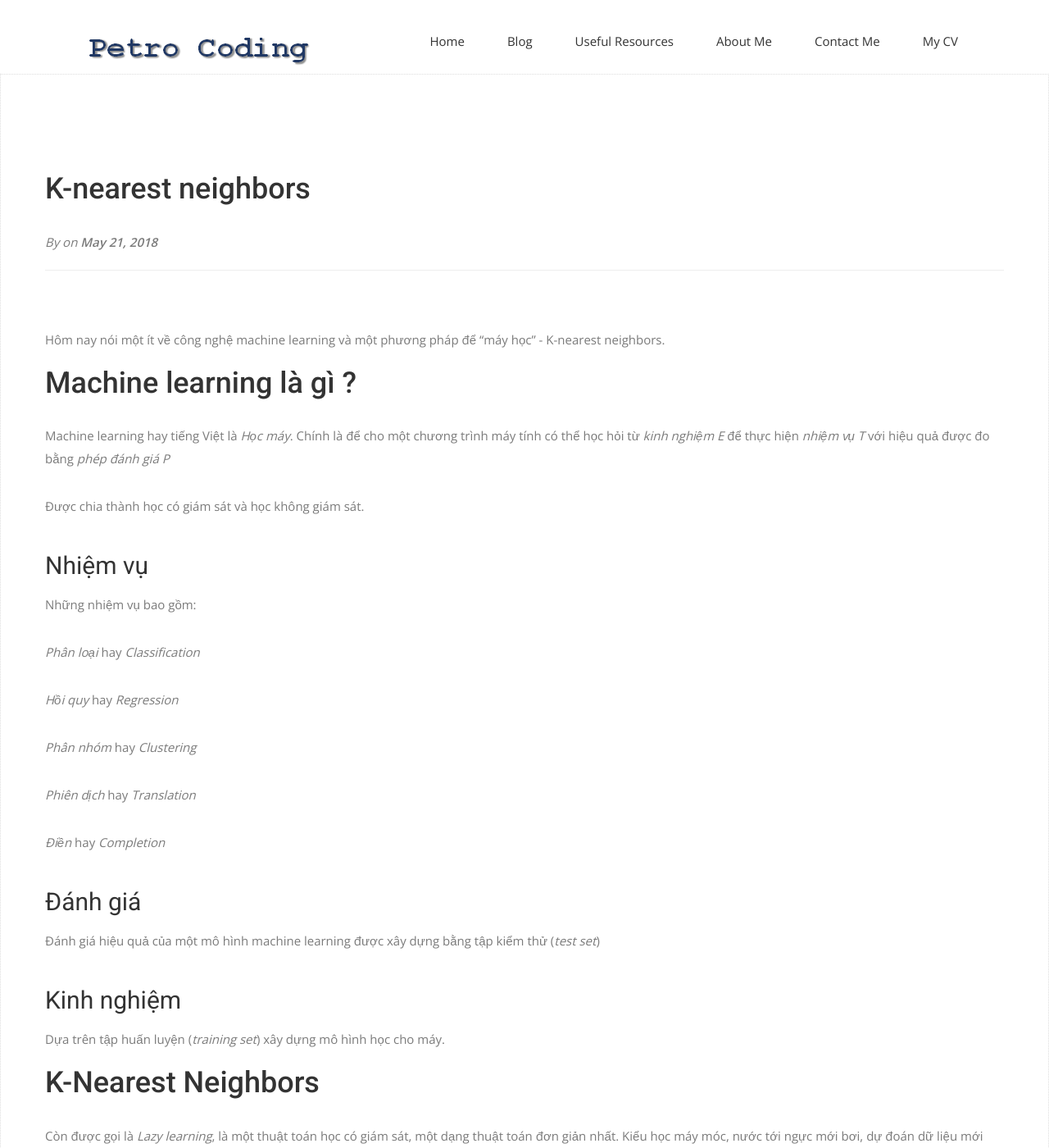
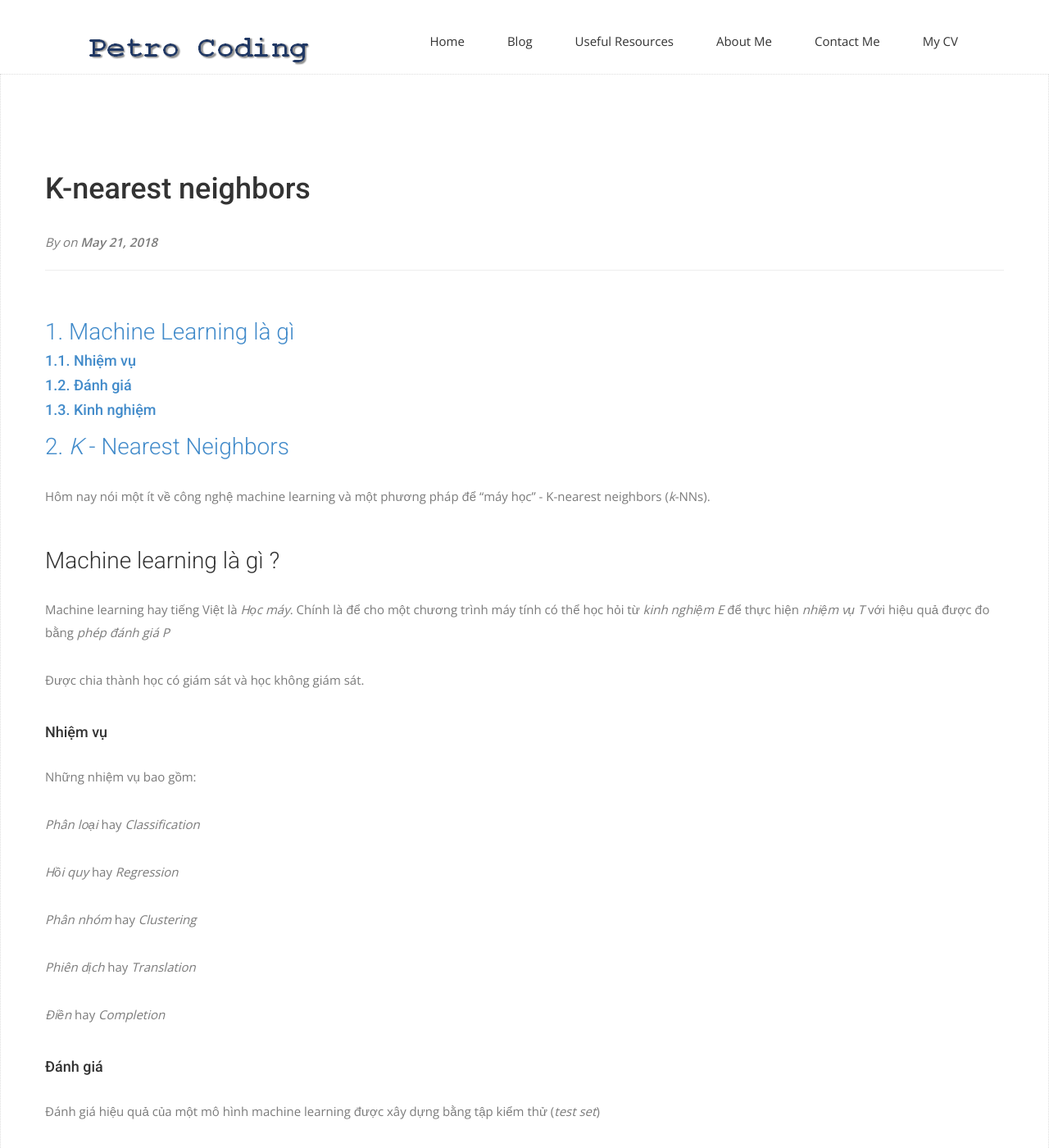
Before and after one commit to YanGBloG/superseded, a Jekyll site: the page built from _posts/2018-05-21-knn.md, in a window 1280 px wide and 1400 px high. Shown: the whole window at 82% size. Built offline with Jekyll 4.4.1, drawn with Linux system fonts in a browser that asks for light colours; nearby versions of some CDN libraries; some web fonts are replaced; library files that are not in the unit come from our copies; some of the changed text lies outside the part shown.

Commit message:
Update 2018-05-21-knn.md

```diff
--- a/_posts/2018-05-21-knn.md
+++ b/_posts/2018-05-21-knn.md
@@ -2,18 +2,30 @@
 layout: post
 title: K-nearest neighbors
 tags: [machine learning]
-image: /img/logoPython.png
+
 ---
+<!-- TOC -->
+### <a href="#-machine-learning">1. Machine Learning là gì</a>
+#### <a href="#-nhiem-vu">1.1. Nhiệm vụ</a>
+#### <a href="#-danh-gia">1.2. Đánh giá</a>
+#### <a href="#-kinh-nghiem">1.3. Kinh nghiệm</a>
+### <a href="#-nearest-neighbor">2. _K_ - Nearest Neighbors</a>
+<!-- END TOC -->
 
-Hôm nay nói một ít về công nghệ machine learning và một phương pháp để "máy học" - K-nearest neighbors.
 
-# Machine learning là gì ?
+Hôm nay nói một ít về công nghệ machine learning và một phương pháp để "máy học" - K-nearest neighbors (_k_-NNs).
+
+<a name="-machine-learning">
+
+### Machine learning là gì ?
 
 Machine learning hay tiếng Việt là *Học máy*. Chính là để cho một chương trình máy tính có thể học hỏi từ *kinh nghiệm E* để thực hiện *nhiệm vụ T* với hiệu quả được đo bằng *phép đánh giá P*
 
 Được chia thành học có giám sát và học không giám sát.
 
-## Nhiệm vụ
+<a name="-nhiem-vu">
+
+#### Nhiệm vụ
 
 Những nhiệm vụ bao gồm:
 
@@ -27,15 +39,21 @@ Những nhiệm vụ bao gồm:
 
  *Điền* hay *Completion*
 
-## Đánh giá
+<a name="-danh-gia">
+
+#### Đánh giá
 
 Đánh giá hiệu quả của một mô hình machine learning được xây dựng bằng tập kiểm thử (*test set*)
 
-## Kinh nghiệm
+<a name="-kinh-nghiem">
+
+#### Kinh nghiệm
 
 Dựa trên tập huấn luyện (*training set*) xây dựng mô hình học cho máy.
 
-# K-Nearest Neighbors
+<a name="-nearest-neighbor">
+
+### K-Nearest Neighbors
 
 Còn được gọi là *Lazy learning*, là một thuật toán học có giám sát, một dạng thuật toán đơn giản nhất. Kiểu học máy móc, nước tới ngực mới bơi, dự đoán dữ liệu mới thông qua các dữ liệu ở gần.
 
@@ -61,12 +79,14 @@ def dist_ps_naive(z, X):
 	for i in range(M):
 		res[0][i] = dist_pp(z, X[i])
 	return res
+
 # tính khoảng cách từ z đến lần lượt tùng điểm trong X
 
 def dist_ps_fast(z, X):
 	a = np.sum(z*z)
 	b = np.sum(X*X, 1)
 	return a + b - 2*b.dot(a)
+
 # tính khoảng cách thông qua norm
 
 {% endhighlight %}
```
